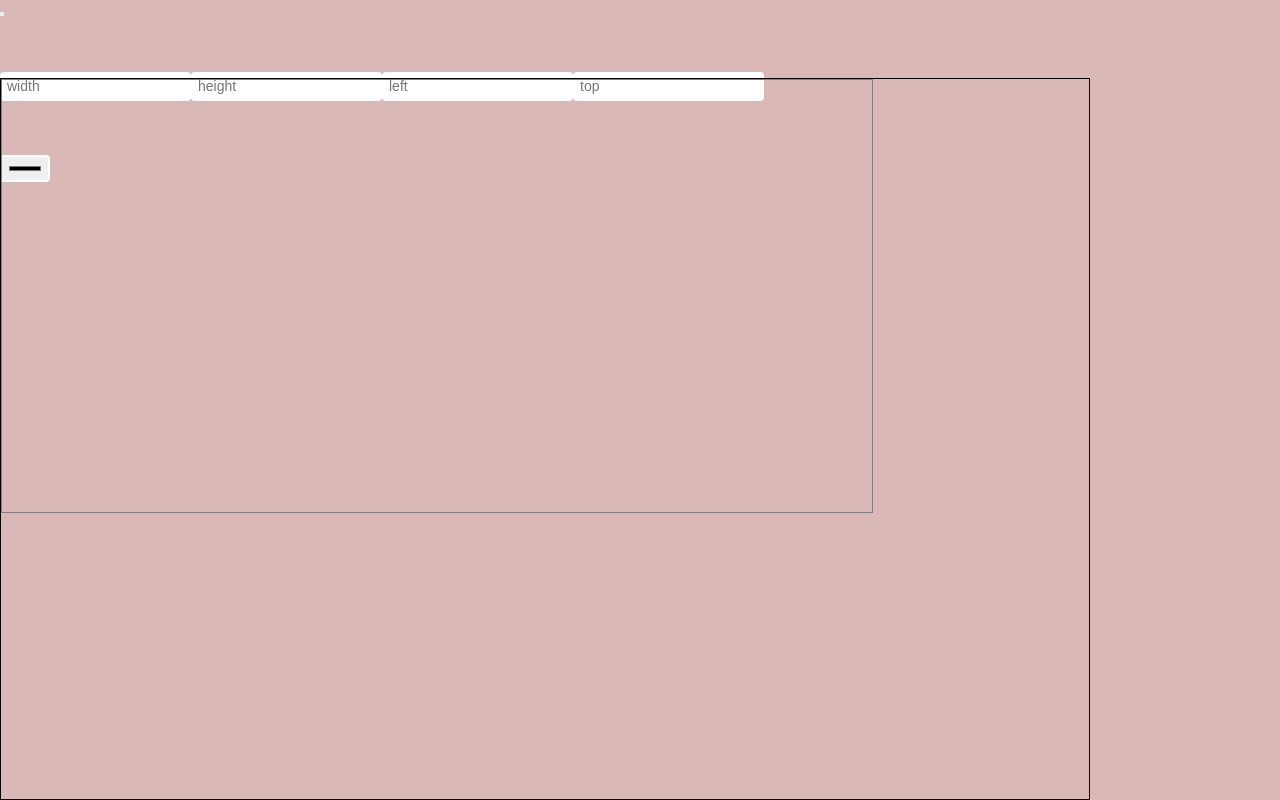
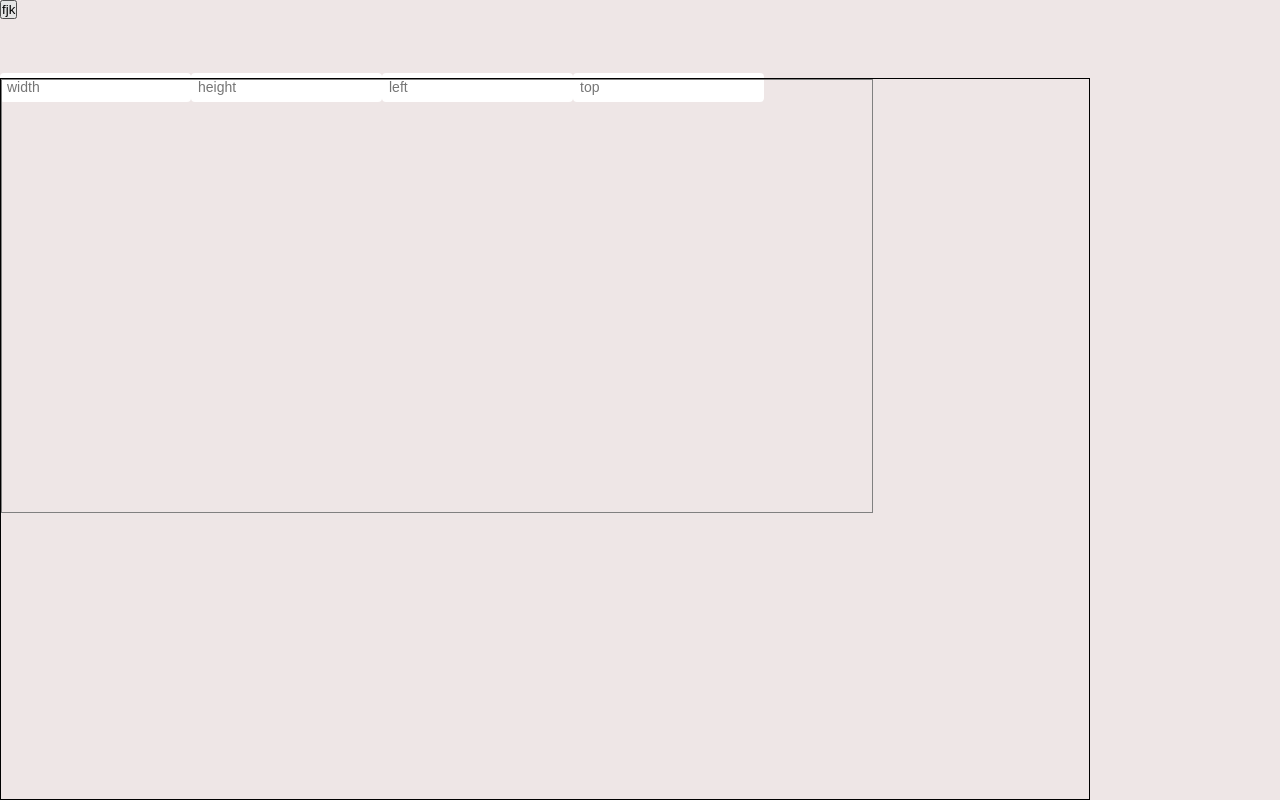
Before and after one commit to D0KKAEl3I/WebMaker, a Next.js app in the folder client-side/: page / in a window 1280 px wide. Built offline with nearby package versions, Linux system fonts and the light colour scheme.

Commit message:
div 스타일 설정 탭 생성

```diff
--- a/client-side/src/components/Drawable/Shape/index.js
+++ b/client-side/src/components/Drawable/Shape/index.js
@@ -2,16 +2,26 @@ import { loadGetInitialProps } from 'next/dist/next-server/lib/utils';
 import { useState, useEffect } from 'react';
 import styles from './shape.module.css'
 
-export default function Shape({ style = { width: '90px', height: '90px', backgroundColor: '#ffffff', left: 0, top: 0 }, ...params }) {
-    const [selected, setSelected] = useState(false)
+
+export default function Shape({ style, ...params }) {
 
     const [divStyle, setDivStyle] = useState(style)
+
+    useEffect(() => {
+        if (JSON.stringify(style) !== JSON.stringify(divStyle)) {
+            console.log(style, divStyle)
+            setDivStyle(style)
+        } else {
+            console.log(divStyle)
+        }
+    }, [style])
 
     const [dragInfo, setDragInfo] = useState({
         isDragging: false,
         origin: { x: 0, y: 0 },
         lastTranslation: { x: 0, y: 0 },
     })
+
     const handleMouseDown = ({ clientX, clientY }) => {
         if (!dragInfo.isDragging)
             setDragInfo({
@@ -21,14 +31,13 @@ export default function Shape({ style = { width: '90px', height: '90px', backgro
             })
     }
     const handleMouseMove = ({ clientX, clientY }) => {
-        if (dragInfo.isDragging && !selected) {
+        if (dragInfo.isDragging) {
             const { origin, lastTranslation } = dragInfo
             setDivStyle({
                 ...divStyle,
                 left: clientX - (origin.x - lastTranslation.x) + 'px',
                 top: clientY - (origin.y - lastTranslation.y) + 'px',
             })
-            params.select(params, divStyle)
         }
     }
 
@@ -40,6 +49,7 @@ export default function Shape({ style = { width: '90px', height: '90px', backgro
                 isDragging: false,
                 lastTranslation: { x: parseInt(left.toString().replaceAll('px', '')), y: parseInt(top.toString().replaceAll('px', '')) },
             })
+            params.select(params, divStyle)
         }
     }
 
--- a/client-side/src/components/Input/index.js
+++ b/client-side/src/components/Input/index.js
@@ -1,15 +1,12 @@
 import styles from './input.module.css'
-export default function Input({ onChange, type, placeholder = '', value, className }, name) {
+export default function Input({ type, placeholder = '', value = '', className, name }) {
     return (
-
         <input placeholder={placeholder}
-            onChange={onChange}
             type={type}
             className={styles.origin + " " + className}
-            value={value}
+            value={parseInt(value.replace('px', ''))}
             name={name}
         >
         </input>
-
     )
 }
--- a/client-side/src/components/StyleMenu/index.js
+++ b/client-side/src/components/StyleMenu/index.js
@@ -2,18 +2,13 @@ import Input from 'components/Input'
 import styles from './stylemenu.module.css'
 
 export default function StyleMenu({ changeStyle, selectedDivStyle }) {
-
-    console.log(selectedDivStyle)
     return (
         <div>
             <form onChange={changeStyle}>
-                <Input placeholder="width" name="width" value={selectedDivStyle ? selectedDivStyle.width : null}></Input>
-                <Input placeholder="height" name="height" value={selectedDivStyle ? selectedDivStyle.height : null}></Input>
-                <Input placeholder="left" name="left" value={selectedDivStyle ? selectedDivStyle.left : null}></Input>
-                <Input placeholder="top" name="top" value={selectedDivStyle ? selectedDivStyle.top : null}></Input>
-                <div>
-                    <Input placeholder="color" type="color"></Input>
-                </div>
+                <Input type="number" placeholder="width" name="width" value={`${selectedDivStyle.width}`}></Input>
+                <Input type="number" placeholder="height" name="height" value={`${selectedDivStyle.height}`}></Input>
+                <Input type="number" placeholder="left" name="left" value={`${selectedDivStyle.left}`}></Input>
+                <Input type="number" placeholder="top" name="top" value={`${selectedDivStyle.top}`}></Input>
             </form>
         </div>
     )
--- a/client-side/src/layouts/App/global.css
+++ b/client-side/src/layouts/App/global.css
@@ -9,7 +9,6 @@ img {
 }
 
 html {
-    background-color: rgb(243, 243, 245);
     overflow: hidden;
-    background-color: rgb(218, 184, 184) ;
+    background-color: rgb(238, 230, 230) ;
 }
--- a/client-side/src/layouts/Index/index.js
+++ b/client-side/src/layouts/Index/index.js
@@ -10,19 +10,17 @@ export default function Index() {
 
     const [divs, setDivs] = useState([]);
 
-    const [style, setStyle] = useState("#ffffff");
-
     function makeDiv(type) {
-        setDivs(arr => [...arr, <Shape id={arr.length} select={select} className={styles.shape} type={type} />])
+        setDivs(arr => [...arr, { id: arr.length, select: select, className: styles.shape, type: type, style: { width: '90px', height: '90px', left: 0, top: 0 } }])
     }
 
     const changeStyle = (e) => {
         const { width, height, left, top } = e.target.form
-        console.log(e.target.form)
-        let style = { width: width, height: height, left: left, top: top }
-        console.log(style)
+        let style = { width: width.value + 'px', height: height.value + 'px', left: left.value, top: top.value }
+        setSelectedDivStyle({ ...selectedDivStyle, style })
         setDivs(arr => {
-            arr[selectedDivStyle.index] = <Shape id={selectedDivStyle.index} select={select} className={styles.shape} type={selectedDivStyle.elementInfo.index} style={style} />;
+            var id = selectedDivStyle.elementInfo.id
+            arr[id] = { id: id, select: select, className: styles.shape, type: selectedDivStyle.elementInfo.type, style: selectedDivStyle.style };
             return arr;
         })
     }
@@ -31,19 +29,18 @@ export default function Index() {
 
     function select(elementInfo, style) {
         setSelectedDivStyle({ elementInfo, style })
-        console.log(selectedDivStyle.style)
     }
 
     return (
         <div>
-            <button onClick={() => makeDiv('round')}></button>
+            <button onClick={() => makeDiv('round')}>fjk</button>
             <Pallete>
                 {
-                    divs.map(i => i)
+                    divs.map(i => <Shape id={i.id} select={i.select} className={i.className} type={i.type} style={i.style} />)
                 }
             </Pallete>
             {/* <ShapeMenu functions={{ makeDiv }}></ShapeMenu> */}
-            <StyleMenu changeStyle={changeStyle} selectedDivStyle={selectedDivStyle.style ? selectedDivStyle.style : null}></StyleMenu>
+            <StyleMenu changeStyle={changeStyle} selectedDivStyle={selectedDivStyle.style ? selectedDivStyle.style : { width: '', height: '', left: '', top: '' }}></StyleMenu>
         </div>
     )
 }
```
